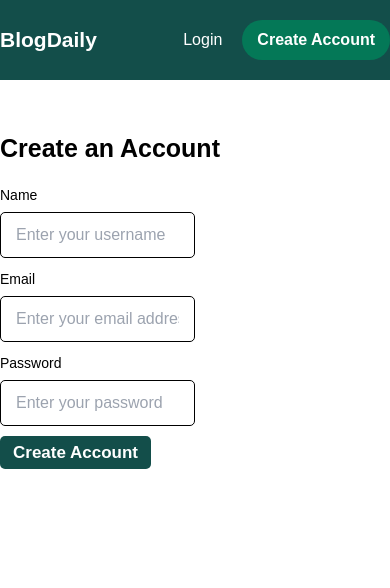
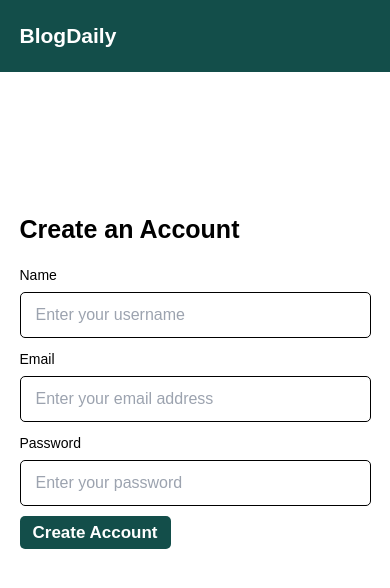
Before and after one commit to Awwal234/ALTSCHOOL-BLOG-APP, a Flask app: page /signup in a window 390 px wide. Shown: the top 588 px of the page. Run offline with Flask 3, Linux system fonts and the light colour scheme; some libraries are stand-ins or nearby versions; some web fonts are replaced.

Commit message:
feat: responsiveness

```diff
--- a/templates/signup.html
+++ b/templates/signup.html
@@ -14,29 +14,34 @@
 
 <body>
     <header class="w-full fixed top-0 left-0 py-[20px] text-[#fff] bg-[#134e4a]">
-        <div class="flex justify-between items-center mx-auto md:w-[80%] lg:w-[80%]">
+        <div class="flex justify-between w-[90%] items-center mx-auto md:w-[80%] lg:w-[80%]">
             <div class="font-[700] text-[21px]">BlogDaily</div>
-            <div class="flex space-x-[20px] justify-between items-center">
+            <div class="md:flex hidden space-x-[20px] justify-between items-center">
                 <a href="{{ url_for('login') }}">
                     <div class="font-[500] cursor-pointer text-[16px]">Login</div>
                 </a>
-                <div
-                    class="ca font-[700] cursor-pointer bg-[#047857] py-[8px] px-[15px] rounded-full w-fit text-[16px]">
-                    Create Account
-                </div>
+                <a href={{ url_for('signup') }}>
+                    <div
+                        class="font-[700] cursor-pointer bg-[#047857] py-[8px] px-[15px] rounded-full w-fit text-[16px]">
+                        Create Account
+                    </div>
+                </a>
             </div>
+            <!--mobile view drop-->
+            <!--end mobile view drop-->
         </div>
     </header>
     <!--end header-->
-    <div class="mx-auto md:w-[80%] lg:w-[80%]">
+    <div class="mx-auto w-[90%] md:w-[80%] lg:w-[80%]">
         {% for message in messages %}
         <div class="w-full mt-[100px] bg-[#6ee7b7] rounded-[5px] font-[500] text-[16px] text-[#fff]">{{ message }}</div>
         {% endfor %}
-        <div class="font-[600] text-[25px] text-[#000] mt-[130px]">Create an Account</div>
+        <div class="font-[600] text-[25px] text-[#000] mt-[60%] md:mt-[130px]">Create an Account</div>
         <!--messages-->
         {% with errors = get_flashed_messages(category_filter=["error"]) %}
         {% if errors %}
-        <div id="error" class="bg-[#dc2626] flex space-x-[10px] items-center p-[10px] text-[#fff] text-[14px] w-[50%]">
+        <div id="error"
+            class="bg-[#dc2626] flex space-x-[10px] items-center p-[10px] text-[#fff] text-[14px] w-full md:w-[50%]">
             <div id="cancelerror" class="close font-[600] text-[16px]">×</div>
             <div>
                 {%- for msg in errors %}
@@ -50,7 +55,7 @@
         {% with success = get_flashed_messages(category_filter=["success"]) %}
         {% if success %}
         <div id="success"
-            class="bg-[#4ade80] flex space-x-[10px] items-center p-[10px] text-[#fff] text-[14px] w-[50%]">
+            class="bg-[#4ade80] flex space-x-[10px] items-center p-[10px] text-[#fff] text-[14px] w-full md:w-[50%]">
             <div id="cancel" class="close font-[600] text-[16px]">×</div>
             <div>
                 {%- for msg in success %}
@@ -67,20 +72,20 @@
             <label for="name" class="font-[500] text-[14px] text-[#000]">Name</label>
             <div>
                 <input autocomplete="no" type="text" name="name" id="name" placeholder="Enter your username"
-                    class="w-[50%] border-[1px] border-[#000] rounded-[5px] py-[10px] px-[15px] mt-[5px] focus:outline-none">
+                    class="w-full md:w-[50%] border-[1px] border-[#000] rounded-[5px] py-[10px] px-[15px] mt-[5px] focus:outline-none">
             </div>
             <!--email-->
             <div class="mt-[9px]"><label for="email" class="font-[500] text-[14px] text-[#000]">Email</label></div>
             <div>
                 <input autocomplete="no" type="text" name="email" id="email" placeholder="Enter your email address"
-                    class="w-[50%] border-[1px] border-[#000] rounded-[5px] py-[10px] px-[15px] mt-[5px] focus:outline-none">
+                    class="w-full md:w-[50%] border-[1px] border-[#000] rounded-[5px] py-[10px] px-[15px] mt-[5px] focus:outline-none">
             </div>
             <!--password-->
             <div class="mt-[9px]"><label for="password" class="font-[500] text-[14px] text-[#000]">Password</label>
             </div>
             <div>
                 <input type="password" name="password" id="password" placeholder="Enter your password"
-                    class="w-[50%] border-[1px] border-[#000] rounded-[5px] py-[10px] px-[15px] mt-[5px] focus:outline-none">
+                    class="w-full md:w-[50%] border-[1px] border-[#000] rounded-[5px] py-[10px] px-[15px] mt-[5px] focus:outline-none">
             </div>
             <!--end form inputs-->
             <!--submit-->
--- a/templates/update.html
+++ b/templates/update.html
@@ -13,7 +13,7 @@
 </head>
 
 <body>
-    <div class="mt-[80px] mx-auto md:w-[80%] lg:w-[80%]">
+    <div class="mt-[30%] md:mt-[80px] w-[90%] mx-auto md:w-[80%] lg:w-[80%]">
         <div>
             <div class="font-[700] text-[30px] text-[#134e4a]">Update Your Post</div>
             <div class="font-[400] text-[14px] leading-[17px] text-[#d6d3d1]">
@@ -25,13 +25,13 @@
             <div class="mt-[20px] font-[400] text-[14px] text-[#000]"><label for="title">Title</label></div>
             <div class="mt-[10px]">
                 <input type="text" name="title" id="title"
-                    class="w-[50%] border-[1px] border-[#d6d3d1] rounded-[5px] py-[10px] px-[15px]">
+                    class="w-full md:w-[50%] border-[1px] border-[#d6d3d1] rounded-[5px] py-[10px] px-[15px]">
             </div>
             <!--content-->
             <div class="mt-[20px] font-[400] text-[14px] text-[#000]"><label for="content">Content</label></div>
             <div class="mt-[10px]">
                 <textarea name="content" rows="6" id="content"
-                    class="w-[50%] border-[1px] border-[#d6d3d1] rounded-[5px]">
+                    class="w-full md:w-[50%] border-[1px] border-[#d6d3d1] rounded-[5px]">
                 </textarea>
             </div>
             <!--end content-->
```
Also changed, not shown: templates/createblog.html (+4 -4 lines), templates/dashboard.html (+62 -10 lines), templates/index.html (+7 -5 lines), templates/login.html (+11 -9 lines), posts.db.
